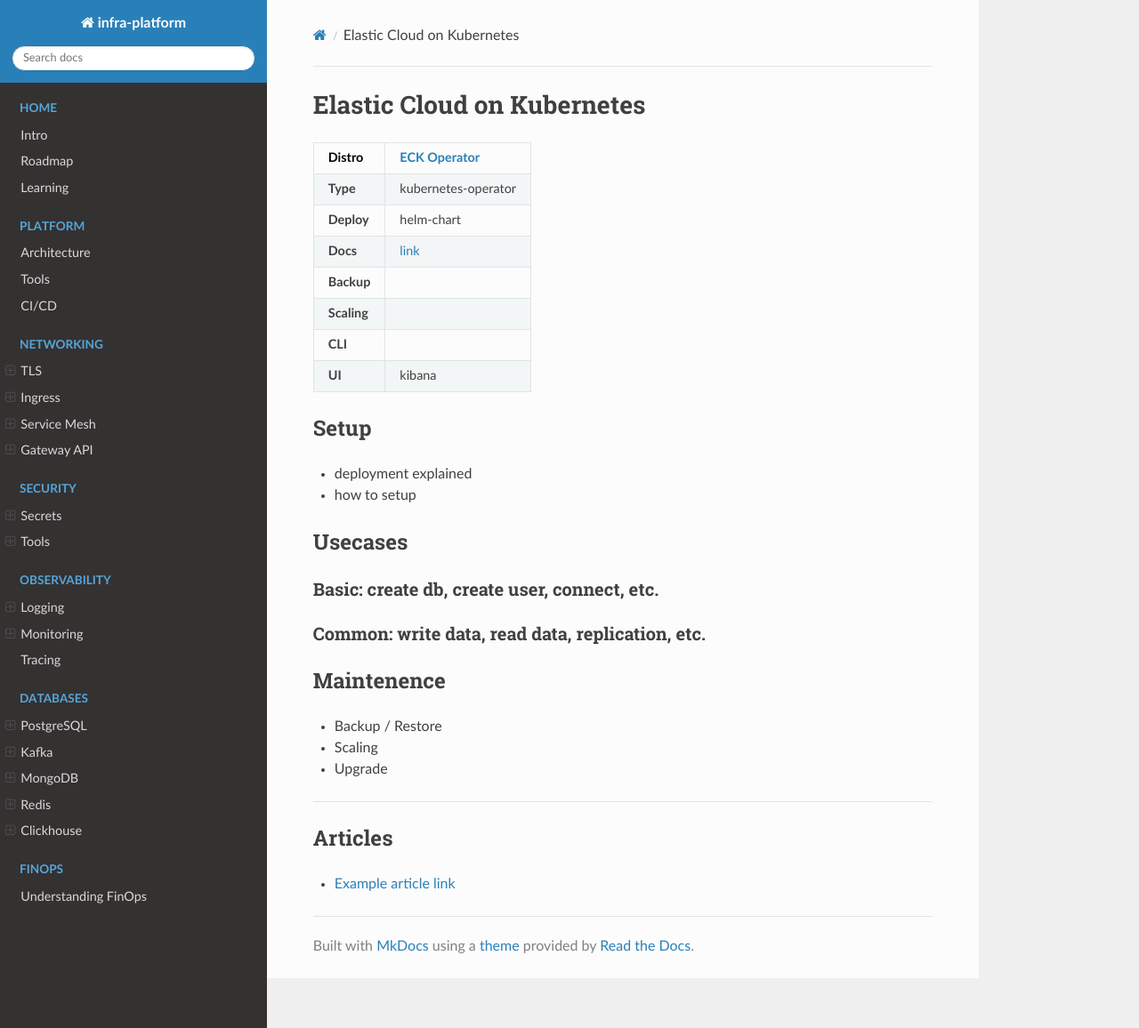
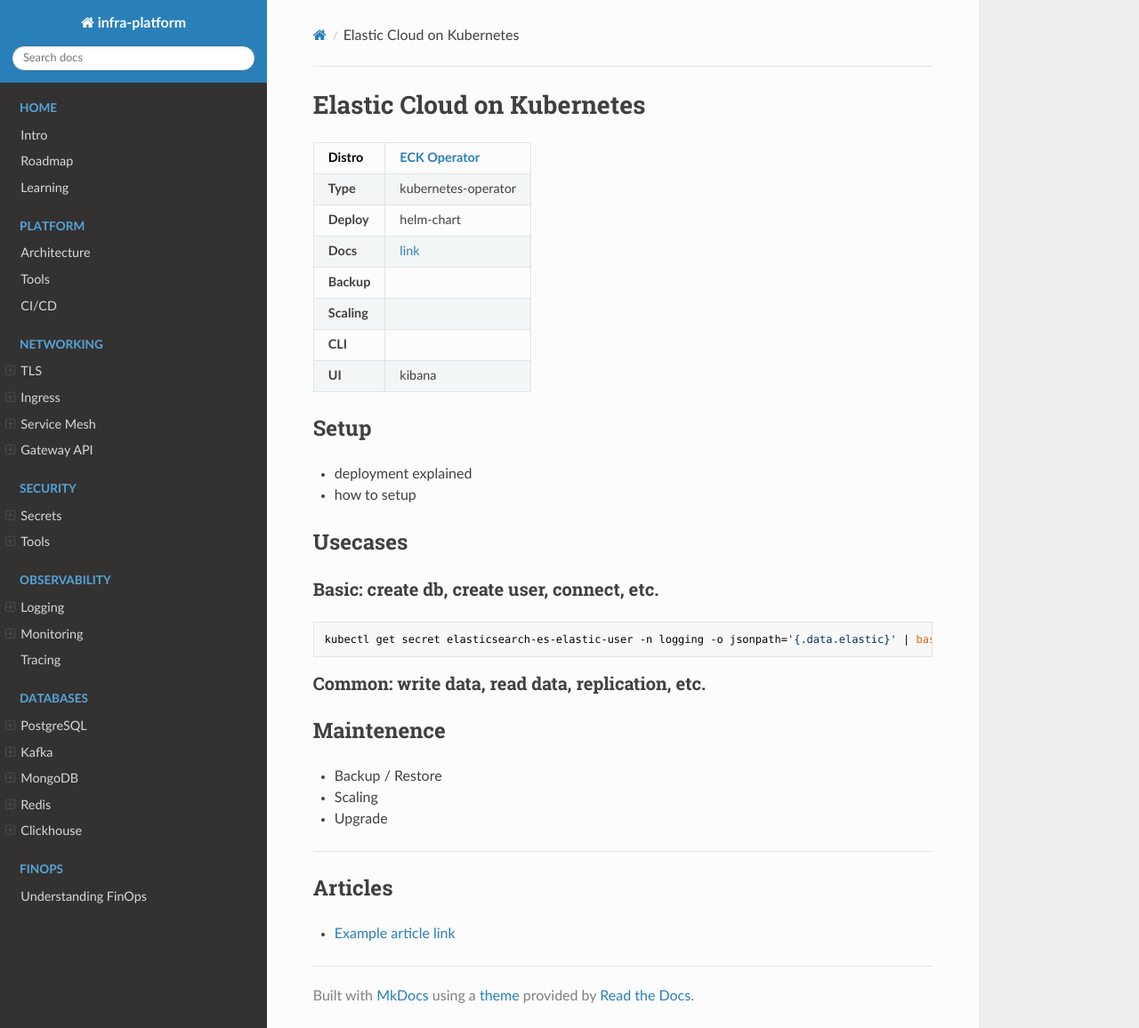
Before and after one commit to andrewozh/infra-apps, an MkDocs documentation site: the page built from docs/logs/elastic-operator.md, in a window 1280 px wide and 1156 px high. Shown: the whole window at 89% size. Built offline with MkDocs 1.6.1, drawn with Linux system fonts in a browser that asks for light colours; nearby versions of some CDN libraries.

````diff
--- a/docs/logs/elastic-operator.md
+++ b/docs/logs/elastic-operator.md
@@ -18,6 +18,11 @@
 ## Usecases
 
 ### Basic: create db, create user, connect, etc.
+
+```bash
+kubectl get secret elasticsearch-es-elastic-user -n logging -o jsonpath='{.data.elastic}' | base64 -d
+```
+
 ### Common: write data, read data, replication, etc.
 
 ## Maintenence
````
Also changed, not shown: 1 other file.
